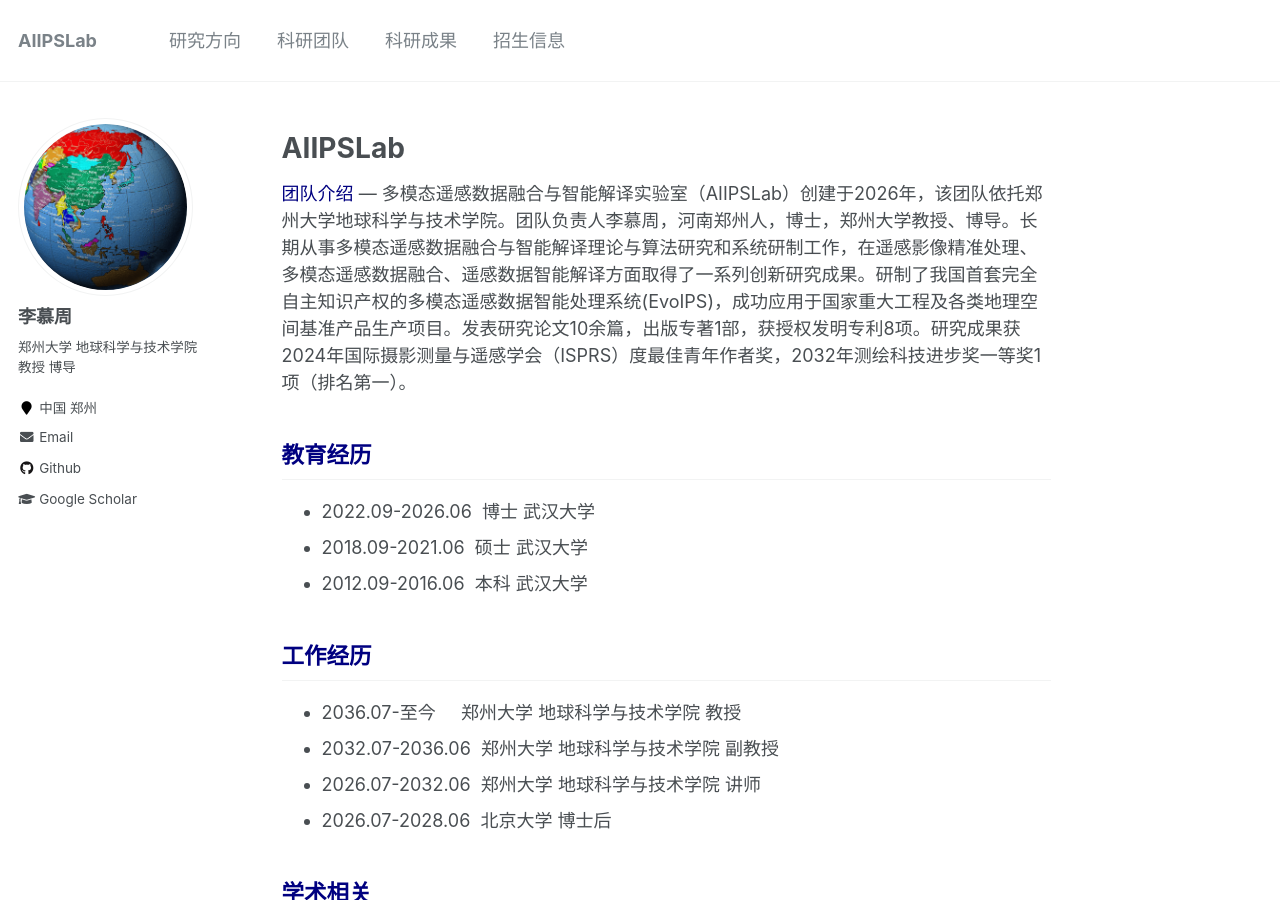
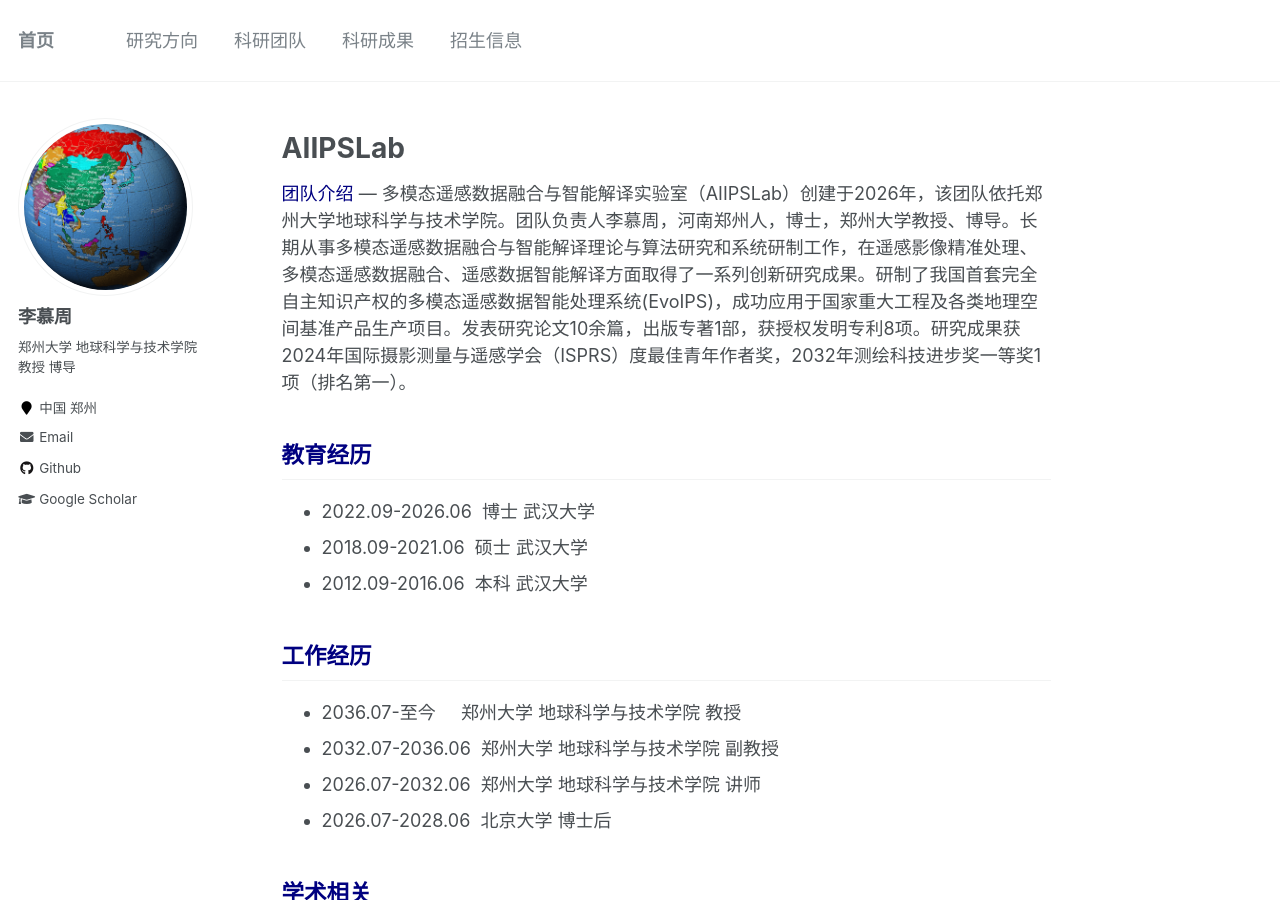
Before and after one commit to aiipslab/aiipslab.github.io, a Jekyll site: the page built from _pages/about.md, in a window 1280 px wide and 900 px high. Built offline with Jekyll 4.4.1, drawn with Linux system fonts in a browser that asks for light colours.

Commit message:
Update _config.yml

```diff
--- a/_config.yml
+++ b/_config.yml
@@ -7,7 +7,7 @@
 
 # Site Settings
 locale                   : "en-US"
-title                    : "AIIPSLab"
+title                    : "首页"
 title_separator          : "-"
 name                     : &name " "
 description              : &description " "
```
